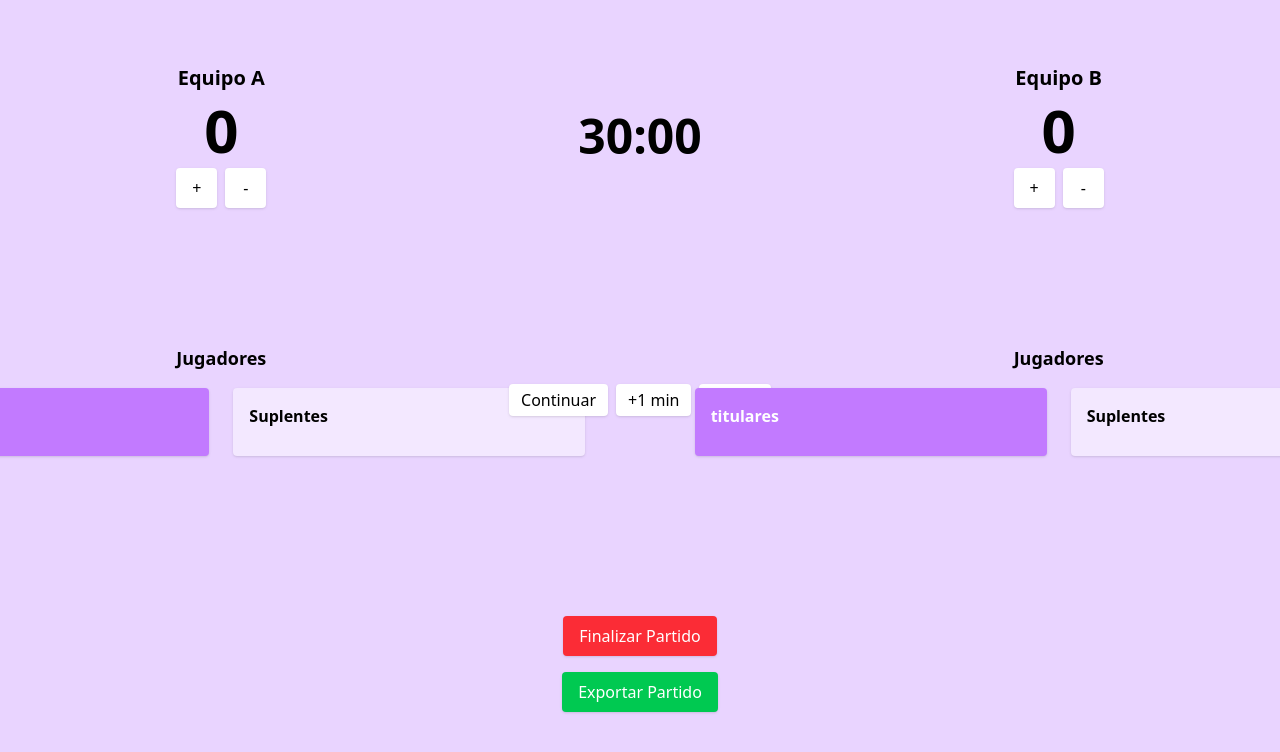
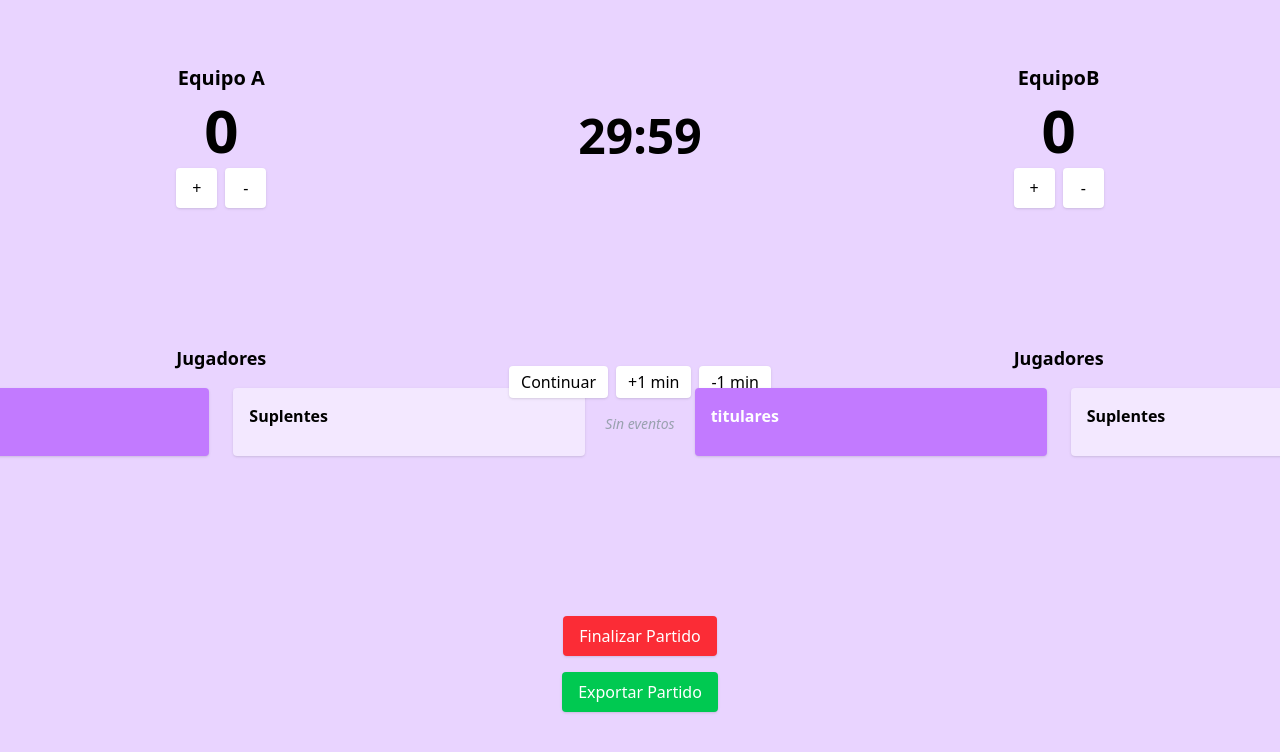
Before and after one commit to xdevofc/MatchVault, a React (Vite) app in the folder MatchVault/: page /futbol-express in a window 1280 px wide. Shown: the top 752 px of the page. Built offline with nearby package versions, Linux system fonts and the light colour scheme.

Commit message:
Creando los eventos del partido

```diff
--- a/MatchVault/src/App.tsx
+++ b/MatchVault/src/App.tsx
@@ -20,7 +20,7 @@ const [equipoA, setEquipoA] = useState<jugador[]>(() => {
   });
 
 
-  const [duracion, setDuracion] = useState<number>(1800)
+  const [duracion, setDuracion] = useState<number>(30)
   const [amonestaciones, setAmonestaciones] = useState(false);
   const [montoAmarilla, setMontoAmarilla] = useState<number>(0)
   const [montoRoja, setMontoRoja] = useState<number>(0)
--- /dev/null
+++ b/MatchVault/src/pages/Futbol/Components/ScoreTracker.tsx
@@ -0,0 +1,34 @@
+import type { Dispatch } from "react"
+//import type { EventoFutbol } from "../../../types/types"
+
+interface PropsScoreTracker {
+    titulo: string,
+    score: number,
+    setScore: Dispatch<React.SetStateAction<number>>
+    //evento: EventoFutbol
+}
+
+
+
+const ScoreTracker : React.FC<PropsScoreTracker>  = ({
+        titulo,
+        score,
+        setScore
+    }) => {
+
+    return (
+
+        <div className="flex flex-col items-center justify-center">
+            <h2 className="text-xl font-bold mb-2">{titulo}</h2>
+            <div className="flex flex-col items-center space-y-2">
+            <span className="text-6xl font-bold">{score}</span>
+            <div className="grid grid-cols-2 gap-2">
+                <button className="px-4 py-2 bg-white rounded shadow" onClick={() => setScore(score + 1)}>+</button>
+                <button className="px-4 py-2 bg-white rounded shadow" onClick={() => setScore(score - 1)}>-</button>
+            </div>
+            </div>
+        </div>
+    )
+}
+
+export default ScoreTracker
--- /dev/null
+++ b/MatchVault/src/pages/Futbol/Components/TimerButtons.tsx
@@ -0,0 +1,49 @@
+import type { Dispatch } from "react";
+import { iconoEvento, type EventoFutbol } from "../../../types/types";
+
+
+
+
+interface PropsTimerButtons {
+    isPaused: boolean,
+    setMinutos: Dispatch<React.SetStateAction<number>>
+    setIsPaused: Dispatch<React.SetStateAction<boolean>>
+    eventos: EventoFutbol[]
+
+}
+
+
+const TimerButtons : React.FC<PropsTimerButtons> = ({
+    isPaused,
+    setMinutos,
+    setIsPaused,
+    eventos
+}) => {
+
+    return (
+        <div className="flex flex-col items-center justify-center space-y-4">
+            <div className="flex items-center space-x-2">
+                <button className="px-3 py-1 bg-white rounded shadow" onClick={() => setIsPaused(!isPaused)}>
+                    {isPaused ? "Continuar" : "Pausar"}
+                </button>
+                <button className="px-3 py-1 bg-white rounded shadow" onClick={() => setMinutos(prev => prev -1)}>+1 min</button>
+                <button className="px-3 py-1 bg-white rounded shadow" onClick={() => setMinutos(prev => prev-1)}>-1 min</button>
+            </div>
+        <div className="flex flex-col space-y-1 text-sm text-gray-700">
+            {eventos && eventos.length > 0 ? (
+                eventos.map((e, idx) => (
+                    <div key={idx} className="flex items-center space-x-1">
+                        <span>{iconoEvento[e.tipo]}</span>
+                        <span className="font-medium">{e.minuto}'</span>
+                        <span>{e.jugador}</span>
+                    </div>))
+                ) : (
+                    <span className="text-gray-400 italic">Sin eventos</span>
+                )}
+        </div>
+
+        </div>
+    )
+}
+
+export default TimerButtons
--- a/MatchVault/src/pages/Futbol/ConfiguracionPartido.tsx
+++ b/MatchVault/src/pages/Futbol/ConfiguracionPartido.tsx
@@ -90,7 +90,7 @@ function ConfiguracionPartido(): React.JSX.Element {
       {/* Columna 2 */}
       <div className="p-3 bg-purple-100 text-black rounded-lg shadow border border-purple-300 flex flex-col space-y-3">
         <div>
-          <label htmlFor="duration" className="block text-sm">Duración del Partido (segundos)</label>
+          <label htmlFor="duration" className="block text-sm">Duración del Partido (minutos)</label>
           <input name="duration" type="text" className="border border-gray-300 px-2 py-1 w-full rounded"
             value={duracion}
             onChange={e => {
--- a/MatchVault/src/pages/Futbol/FutbolExpress.tsx
+++ b/MatchVault/src/pages/Futbol/FutbolExpress.tsx
@@ -1,11 +1,13 @@
 import React, { useState, useEffect, } from "react";
-import type { jugador } from "../../types/types";
 import { useJugadoresContext } from "./context/JugadoresContext";
-import { guardarLS, handleAmarilla, handleGol, handleRoja, handleTitular } from "./handlers/FutbolExpress/FutbolExpress";
+import { guardarEventos, guardarLS, handleAmarilla, handleGol, handleRoja, handleTitular } from "./handlers/FutbolExpress/FutbolExpress";
 import { useDatosDelPartidoContext } from "./context/DatosDelPartidoContext";
-import ShowPlayers from "./Components/ShowPlayersTitulares";
 import ShowPlayersTitulares from "./Components/ShowPlayersTitulares";
 import ShowPlayersSuplentes from "./Components/ShowPlayersSuplentes";
+import ScoreTracker from "./Components/ScoreTracker";
+import TimerButtons from "./Components/TimerButtons";
+import type { EventoFutbol } from "../../types/types";
+//import type { EventoFutbol } from "../../types/types";
 
 const FutbolExpress: React.FC = () => {
     // consumiendo el context con los datos del partido
@@ -17,17 +19,25 @@ const FutbolExpress: React.FC = () => {
 
 
 
+
   const [scoreA, setScoreA] = useState<number>(0);
   const [scoreB, setScoreB] = useState<number>(0);
-  const [seconds, setSeconds] = useState<number>(duracion); // 30 minutos
+  const [minutos, setMinutos] = useState<number>(duracion-1);
+  const [seconds, setSeconds] = useState<number>(59);
   const [isPaused, setIsPaused] = useState<boolean>(true);
+  const [eventos, setEventos] = useState<EventoFutbol[]>(() => {
+    const data = localStorage.getItem("futbol-eventos");
+    return data ? JSON.parse(data) || [] : [];
+  });
+
 
   // consumiendo los setState para cambiar a suplente
   const { setEquipoA, setEquipoB, equipoA, equipoB} = useJugadoresContext()
   const ListaJugadoresA = equipoA;
   const ListaJugadoresB = equipoB;
 
-// reflejando los cambios del minutero
+
+// actualizar los segundos del minutero
   useEffect(() => {
     let interval: number;
     if (!isPaused && seconds > 0) {
@@ -35,61 +45,63 @@ const FutbolExpress: React.FC = () => {
         setSeconds((prev) => Math.max(prev - 1, 0));
       }, 1000);
     }
+
+    if (!isPaused && seconds == 0){
+        setMinutos((prev) => prev -1)
+        setSeconds(59)
+    }
+
     return () => clearInterval(interval);
   }, [isPaused, seconds]);
 
-  // guardando los cambios de equipos al cambiar de titular a suplente
+
+// extrayendo formateando el tablero
+const formatTime = `${minutos}:${String(seconds).padStart(2, "0")}`
+
+
+    // guardando los cambios de equipos al cambiar de titular a suplente
   useEffect(() => {
     guardarLS(equipoA, equipoB)
   }, [equipoA, equipoB])
 
+    // guardando los eventos
+    useEffect(()=>{
+        guardarEventos(eventos)
+    }, [eventos])
 
-  // extrayendo los segundos y minutos
-  const formatTime = (totalSeconds: number): string => {
-    const mins = Math.floor(totalSeconds / 60);
-    const secs = totalSeconds % 60;
-    return `${String(mins).padStart(2, "0")}:${String(secs).padStart(2, "0")}`;
-  };
+
 
   // cambiando a suplente
 
   return (
     <div className="w-full h-screen bg-purple-200 overflow-hidden grid grid-cols-3 grid-rows-3 gap-6 px-6 py-4">
       {/* IZQUIERDA ARRIBA: Marcador equipo A */}
-      <div className="flex flex-col items-center justify-center">
-        <h2 className="text-xl font-bold mb-2">Equipo A</h2>
-        <div className="flex flex-col items-center space-y-2">
-          <span className="text-6xl font-bold">{scoreA}</span>
-          <div className="grid grid-cols-2 gap-2">
-            <button className="px-4 py-2 bg-white rounded shadow" onClick={() => setScoreA(scoreA + 1)}>+</button>
-            <button className="px-4 py-2 bg-white rounded shadow" onClick={() => setScoreA(scoreA - 1)}>-</button>
-          </div>
-        </div>
-      </div>
+      <ScoreTracker
+        titulo={"Equipo A"}
+        score={scoreA}
+        setScore={setScoreA}
+      />
+
 
       {/* CENTRO ARRIBA: Minutero */}
       <div className="flex items-center justify-center">
-        <h1 className="text-5xl font-bold">{formatTime(seconds)}</h1>
+        <h1 className="text-5xl font-bold">{formatTime}</h1>
       </div>
 
       {/* DERECHA ARRIBA: Marcador equipo B */}
-      <div className="flex flex-col items-center justify-center">
-        <h2 className="text-xl font-bold mb-2">Equipo B</h2>
-        <div className="flex flex-col items-center space-y-2">
-          <span className="text-6xl font-bold">{scoreB}</span>
-          <div className="grid grid-cols-2 gap-2">
-            <button className="px-4 py-2 bg-white rounded shadow" onClick={() => setScoreB(scoreB + 1)}>+</button>
-            <button className="px-4 py-2 bg-white rounded shadow" onClick={() => setScoreB(scoreB - 1)}>-</button>
-          </div>
-        </div>
-      </div>
+      <ScoreTracker
+        titulo={"EquipoB"}
+        score={scoreB}
+        setScore={setScoreB}
+      />
+
 
       {/* IZQUIERDA CENTRO: Jugadores equipo A */}
       <div className="flex flex-col items-center justify-center">
         <h3 className="text-lg font-semibold">Jugadores</h3>
         <div className="flex gap-6 mt-4">
 
-            {
+
             <ShowPlayersTitulares
                 titulo={"titulares"}
                 jugadores={ListaJugadoresA}
@@ -107,7 +119,9 @@ const FutbolExpress: React.FC = () => {
                 handleGol={handleGol}
                 montoAmarilla={montoAmarilla}
                 montoRoja={montoRoja}
-            />}
+                setEventos={setEventos}
+                minuto={minutos}
+            />
 
           <ShowPlayersSuplentes
             titulo={"Suplentes"}
@@ -132,15 +146,13 @@ const FutbolExpress: React.FC = () => {
       </div>
 
       {/* CENTRO CENTRO: Controles del reloj */}
-      <div className="flex flex-col items-center justify-center space-y-4">
-        <div className="flex items-center space-x-2">
-          <button className="px-3 py-1 bg-white rounded shadow" onClick={() => setIsPaused(!isPaused)}>
-            {isPaused ? "Continuar" : "Pausar"}
-          </button>
-          <button className="px-3 py-1 bg-white rounded shadow" onClick={() => setSeconds(seconds + 60)}>+1 min</button>
-          <button className="px-3 py-1 bg-white rounded shadow" onClick={() => setSeconds(Math.max(seconds - 60, 0))}>-1 min</button>
-        </div>
-      </div>
+      <TimerButtons
+        isPaused={isPaused}
+        setMinutos={setMinutos}
+        setIsPaused={setIsPaused}
+        eventos={eventos}
+      />
+
 
       {/* DERECHA CENTRO: Jugadores equipo B */}
       <div className="flex flex-col items-center justify-center">
@@ -163,6 +175,8 @@ const FutbolExpress: React.FC = () => {
                 handleGol={handleGol}
                 montoAmarilla={montoAmarilla}
                 montoRoja={montoRoja}
+                setEventos={setEventos}
+                minuto={minutos}
             />
 
           <ShowPlayersSuplentes
--- a/MatchVault/src/pages/Futbol/handlers/FutbolExpress/FutbolExpress.tsx
+++ b/MatchVault/src/pages/Futbol/handlers/FutbolExpress/FutbolExpress.tsx
@@ -1,4 +1,4 @@
-import type { jugador } from "../../../../types/types";
+import type { EventoFutbol, jugador } from "../../../../types/types";
 
 export function guardarLS(equipoA : jugador[], equipoB: jugador[]) : void{
 
@@ -238,3 +238,10 @@ export function handleGol(
 
 
 }
+
+
+export function guardarEventos(eventos:EventoFutbol[]){
+    localStorage.setItem('futbol-eventos', JSON.stringify(eventos))
+    console.log("Evento guardado")
+
+}
--- a/MatchVault/src/types/types.ts
+++ b/MatchVault/src/types/types.ts
@@ -29,3 +29,16 @@ export type EquiposContextType = {
     equipoA: jugador[],
     equipoB: jugador[]
 }
+
+
+export interface EventoFutbol {
+    minuto: number;
+    tipo: "gol" | "amarilla" |"roja",
+    jugador: string
+}
+
+export const iconoEvento = {
+  gol: "⚽",
+  amarilla: "🟨",
+  roja: "🟥"
+};
```
Also changed, not shown: MatchVault/src/pages/Futbol/Components/ShowPlayersTitulares.tsx (+23 -32 lines).
